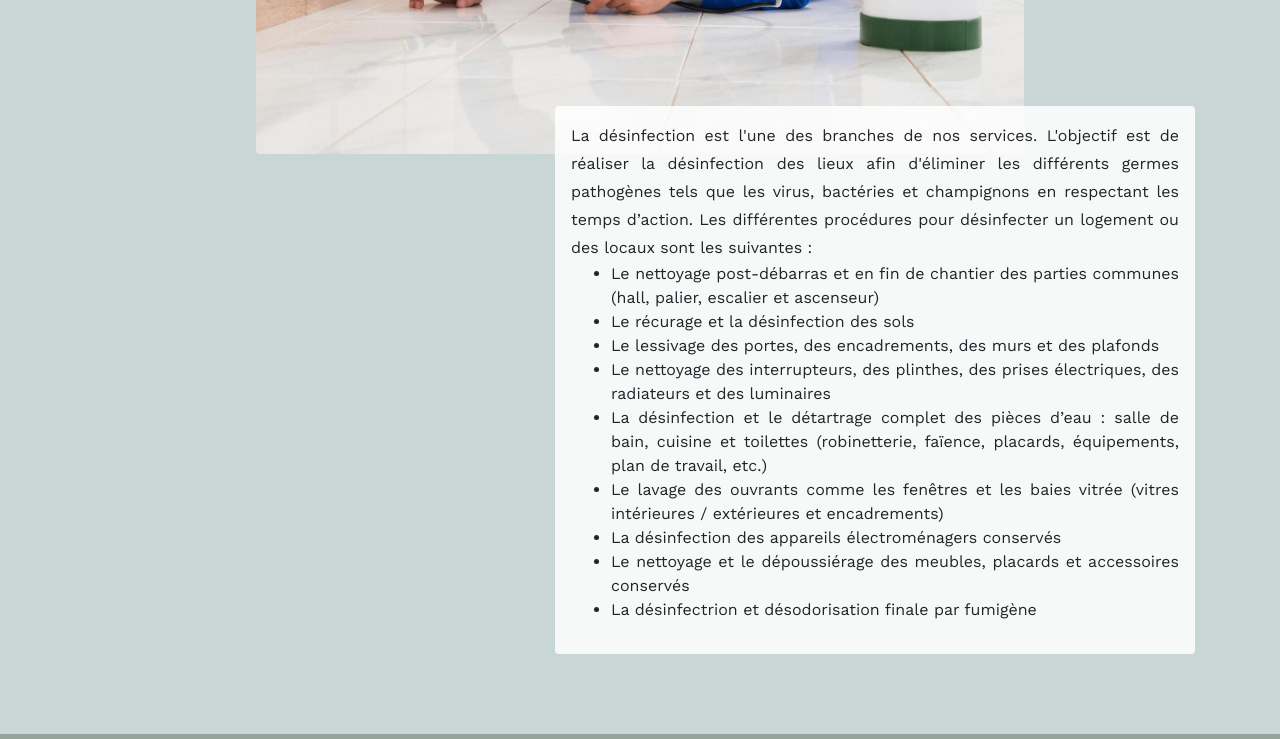
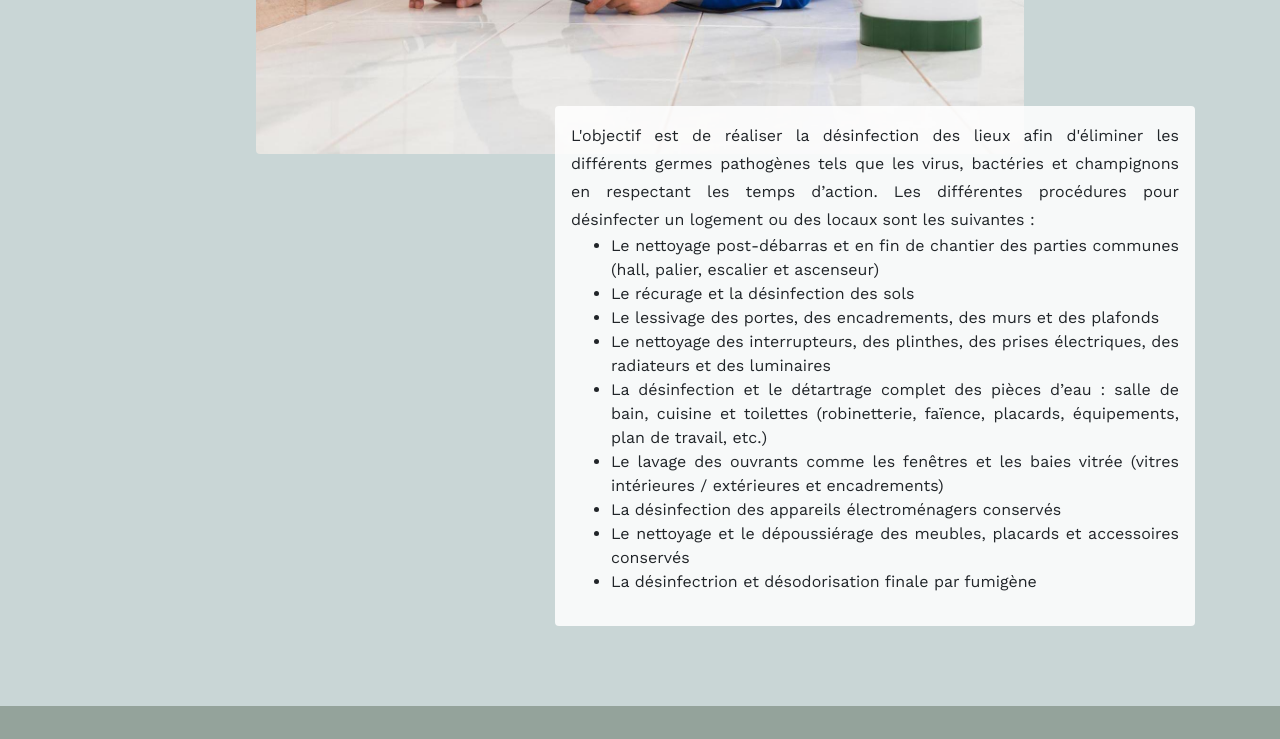
Before and after one commit to Ivandureve/ratz, a website: page prestations.html in a window 1280 px wide. Shown: the part 2440-3179 px from the top of the page. Drawn offline with nearby package versions, Linux system fonts and the light colour scheme.

Commit message:
changement texte

```diff
--- a/prestations.html
+++ b/prestations.html
@@ -153,7 +153,7 @@
         <img class="product-item-img mx-auto d-flex rounded img-fluid mb-3 mb-lg-0" src="img/desinfection.jpg" alt="rat infestations nuisibles exterminator deratisation paris ile de france rattus rat domestique  souris    rongeurs  domestique infestations nuisible maladie médecine reponsable intervention rapide ">
         <div class="product-item-description d-flex ml-auto">
           <div class="bg-faded p-3 rounded text-justify">
-            <p class="mb-0">La désinfection est l'une des branches de nos services. L'objectif est de réaliser la désinfection des lieux afin d'éliminer les différents germes pathogènes tels que les virus, bactéries et champignons en respectant les temps d’action. Les différentes procédures pour désinfecter un logement ou des locaux sont les suivantes :
+            <p class="mb-0">L'objectif est de réaliser la désinfection des lieux afin d'éliminer les différents germes pathogènes tels que les virus, bactéries et champignons en respectant les temps d’action. Les différentes procédures pour désinfecter un logement ou des locaux sont les suivantes :
               <ul>
                 <li>Le nettoyage post-débarras et en fin de chantier des parties communes (hall, palier, escalier et ascenseur)</li>
                 <li>Le récurage et la désinfection des sols</li>
```
